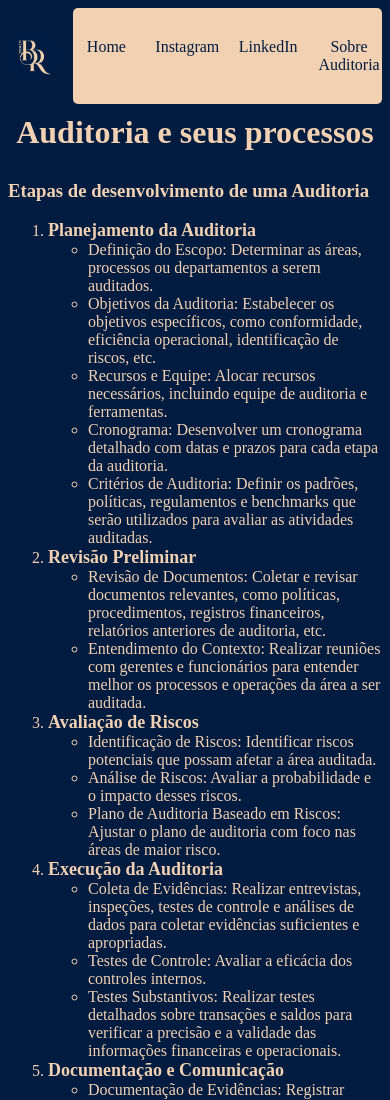
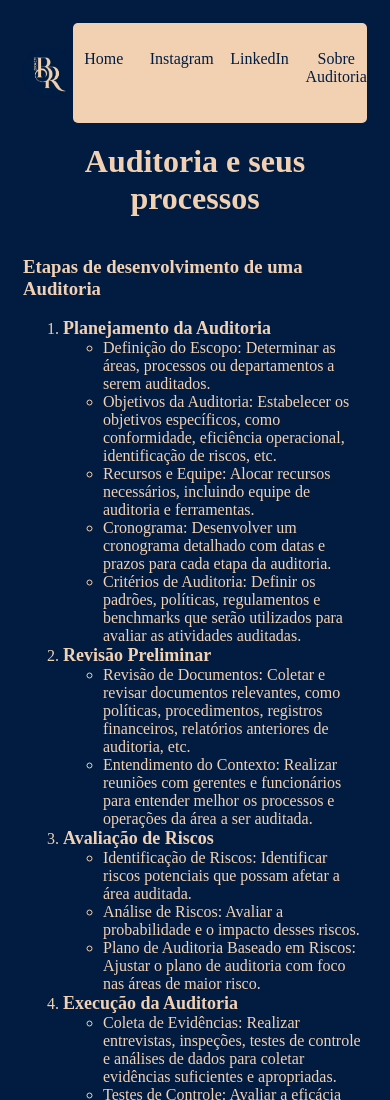
Before and after one commit to marcusmarinovic/projeto-braem-html, a plain HTML site: page about.html in a window 390 px wide. Shown: the top 1100 px of the page. Drawn offline with Linux system fonts and the light colour scheme.

Commit message:
Update style_auditoria.css

```diff
--- a/styles/style_auditoria.css
+++ b/styles/style_auditoria.css
@@ -64,26 +64,38 @@ span {
         flex-direction: column;
         background-color: #011C40;
         color: #F2D1B3;
+        padding: 15px;
     }
 
     .botoes-cabecalho {
         width: 100%;
-        padding: 15px 0;
+        padding: 10px 0;
         justify-content: center;
     }
 
     .botoes-cabecalho li {
         width: 100%;
         text-align: center;
+        margin-bottom: 10px;
     }
 
     .botoes-cabecalho a {
         display: block;
-        padding: 10px 0;
+        padding: 12px 0;
         background-color: #F2D1B3;
         color: #011C40;
         border-radius: 5px;
         margin: 5px 0;
         transition: background-color 0.3s ease, color 0.3s ease;
     }
+
+    h1 {
+        margin: 20px 0;
+        text-align: center;
+    }
+
+    footer {
+        margin-top: 20px;
+        padding: 15px;
+    }
 }
```
